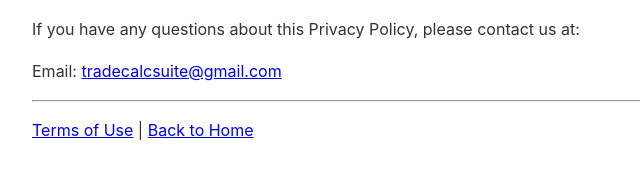
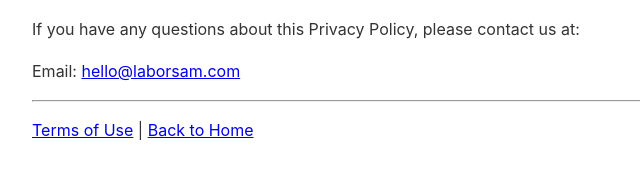
Before and after one commit to Elly2504/electrocalc-pages, a plain HTML site: page privacy-policy.html in a window 1280 px wide. Shown: the part 1859-2036 px from the top of the page, 208-848 px from the left. Drawn offline with Linux system fonts and the light colour scheme.

Commit message:
Update contact email to hello@laborsam.com
Aligns the legal pages with the new ElectriCalc support address used
in-app (Settings → Report a discrepancy) so users see the same
mailbox everywhere.

Co-Authored-By: Claude Opus 4.7 (1M context) <noreply@anthropic.com>

```diff
--- a/privacy-policy.html
+++ b/privacy-policy.html
@@ -59,7 +59,7 @@
 
     <h2>Contact Us</h2>
     <p>If you have any questions about this Privacy Policy, please contact us at:</p>
-    <p>Email: <a href="mailto:tradecalcsuite@gmail.com">tradecalcsuite@gmail.com</a></p>
+    <p>Email: <a href="mailto:hello@laborsam.com">hello@laborsam.com</a></p>
 
     <hr>
     <p><a href="terms-of-use.html">Terms of Use</a> | <a href="index.html">Back to Home</a></p>
```
Also changed, not shown: terms-of-use.html (+1 -1 lines).
